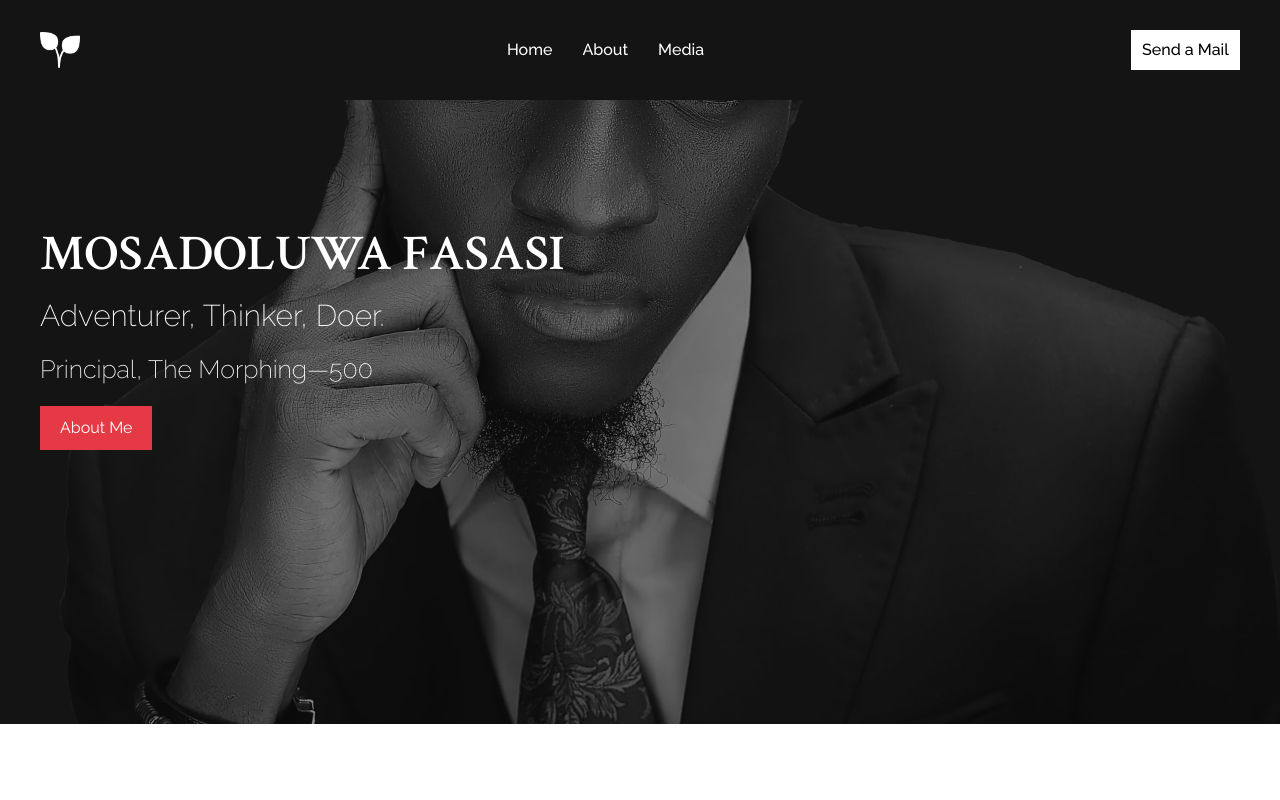
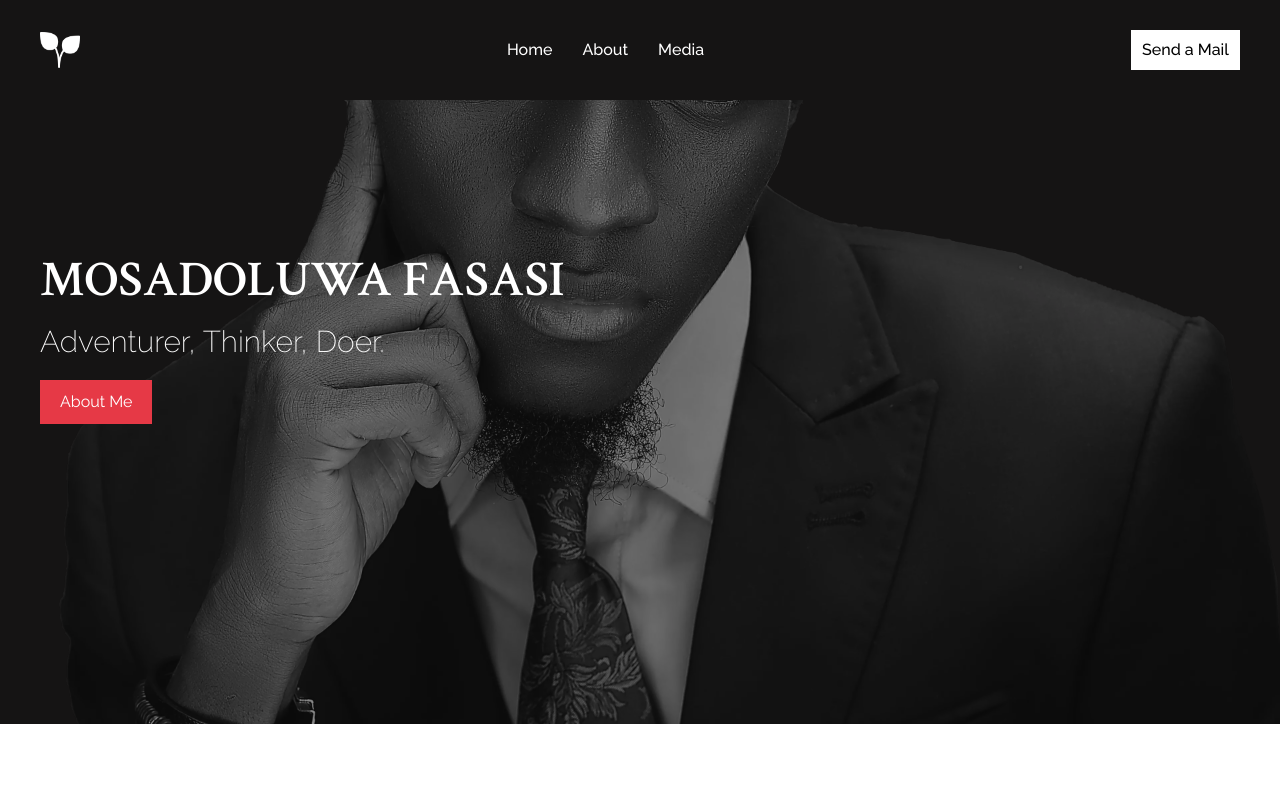
Before and after one commit to Mosamorphing/website, a React (Vite) app: page / in a window 1280 px wide. Shown: the top 800 px of the page. Built offline with nearby package versions, Linux system fonts and the light colour scheme.

Commit message:
Update Home.jsx

```diff
--- a/src/components/Home/Home.jsx
+++ b/src/components/Home/Home.jsx
@@ -23,9 +23,9 @@
           <h2 className="text-[40px] lg:text-[30px] 2xs:text-[25px] xs:text-[23px] font-[200] mb-5 2xs:mb-3 leading-tight">
             Adventurer, Thinker, Doer.
           </h2>
-          <h3 className="text-[25px] 2xs:text-base font-[200] mb-5 leading-tight">
+{/*           <h3 className="text-[25px] 2xs:text-base font-[200] mb-5 leading-tight">
             Principal, The Morphing—500
-          </h3>
+          </h3> */}
           <Link to="/bio">
             <button className="about-me-btn">About Me</button>
           </Link>
```
